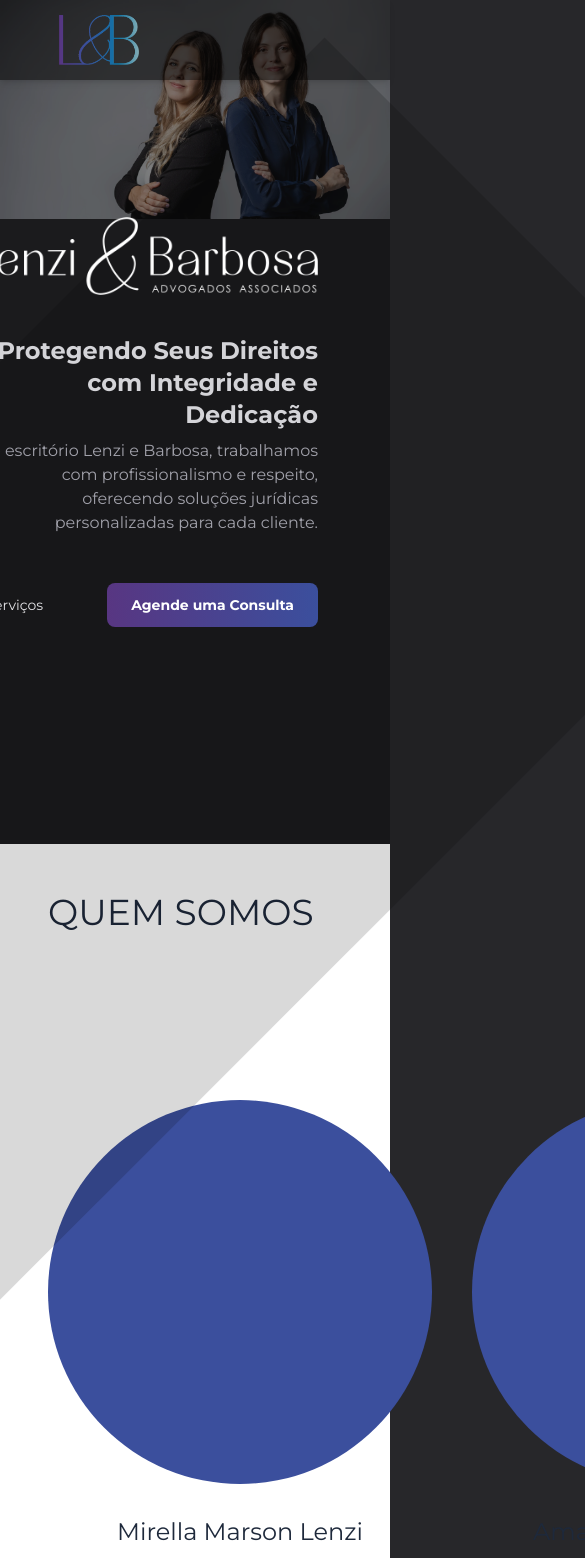
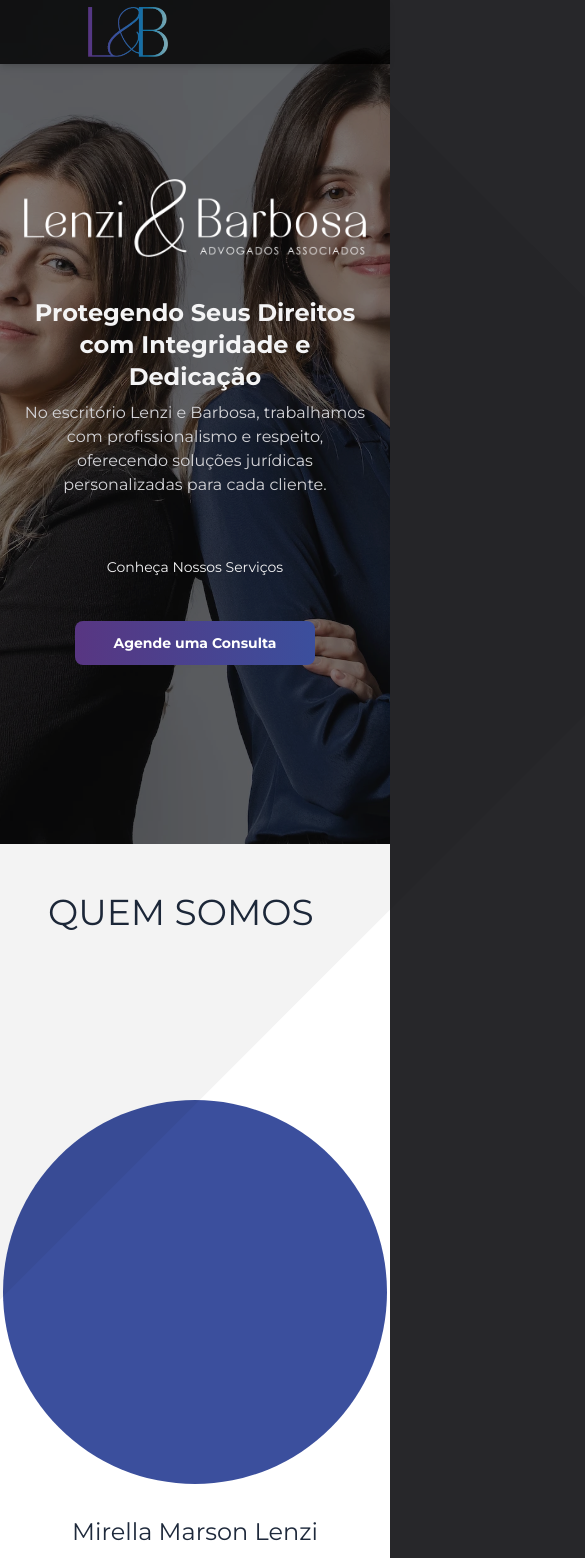
Before and after one commit to pedrinhopagan/lp-lenzi-barbosa, a Next.js app: page / in a window 390 px wide. Shown: the top 1558 px of the page, 585 px wide, since content can reach past the window. Built offline with nearby package versions, Linux system fonts and the light colour scheme.

Commit message:
fixes responsividade

```diff
--- a/components/_ui/Navbar.tsx
+++ b/components/_ui/Navbar.tsx
@@ -19,33 +19,17 @@
 
 export function Navbar() {
 	const [toggle, setToggle] = useState(false);
-	const [prevScrollPos, setPrevScrollPos] = useState(0);
-	const [isDarkMode, setIsDarkMode] = useState(true);
+
 	const router = useRouter();
 
 	const handleLinkClick = (id: string) => {
 		router.push(`/#${id}`);
 	};
 
-	// biome-ignore lint/correctness/useExhaustiveDependencies: <explanation>
-	useEffect(() => {
-		if (window.scrollY > 0) {
-			setPrevScrollPos(1);
-		}
-
-		const handleScroll = () => {
-			const currentScrollPos = window.scrollY;
-
-			setPrevScrollPos(currentScrollPos);
-		};
-		window.addEventListener("scroll", handleScroll);
-		return () => window.removeEventListener("scroll", handleScroll);
-	}, [prevScrollPos]);
-
 	return (
-		<div className="fixed left-0 z-20 h-20 w-screen shadow-md transition-all duration-300 lg:block lg:h-24">
+		<div className="fixed left-0 z-20 h-16 w-screen shadow-md transition-all duration-300 lg:block">
 			<nav className="flex h-full w-full ">
-				<div className="z-40 flex h-full w-full items-center justify-around gap-2 bg-[#00000080] px-6 text-base-title transition-all duration-300">
+				<div className="z-40 flex h-full w-full items-center justify-around gap-2 bg-[#000000CC] px-6 text-base-title transition-all duration-300">
 					<div className="h-12 gap-1 lg:w-[240px]">
 						<Link
 							href="/"
@@ -64,7 +48,7 @@
 							{navLinks.map((item, i) => (
 								<li
 									key={item.id}
-									className="border-b-2 border-t-2 border-transparent text-zinc-100 transition-all duration-300 hover:border-b-primary"
+									className="border-b-2 border-t-2 border-transparent text-zinc-100 transition-all duration-300 hover:border-b-primary cursor-pointer"
 								>
 									<>
 										<LinkNavigation id={item.id}>{item.name}</LinkNavigation>
@@ -73,63 +57,6 @@
 							))}
 						</ul>
 					</div>
-
-					{/* Mobile */}
-					<div
-						className={`${
-							prevScrollPos === 0 ? "text-white" : "text-base-title"
-						}
-            } lg:hidden`}
-					>
-						{/* Hamburguer & X icon */}
-						<button
-							type="button"
-							onClick={() => {
-								setToggle(!toggle);
-							}}
-						>
-							<div className="flex flex-col gap-2.5 transition-all duration-300">
-								<span
-									className={`${toggle ? "rotate-45 " : "w-[30px]"} h-0.5 w-[34.5px] origin-top-left bg-base-title
-                transition-all duration-300 `}
-								/>
-								<span
-									className={`${
-										toggle ? "w-0" : "w-[34.5px]"
-									} h-0.5 bg-base-title transition-all duration-300 `}
-								/>
-								<span
-									className={`${
-										toggle ? "-rotate-45" : "w-[30px]"
-									} h-0.5 w-[34.5px] origin-bottom-left bg-base-title  transition-all duration-300 `}
-								/>
-							</div>
-						</button>
-					</div>
-				</div>
-				<div
-					className={`${
-						toggle
-							? "top-[79px] shadow-md"
-							: "pointer-events-none -top-[30%] opacity-0 shadow-none"
-					} fixed left-0 right-0 z-10 flex flex-col items-start justify-evenly transition-all duration-300 lg:hidden`}
-				>
-					{/* List */}
-					<ul className="flex-center w-full flex-col gap-3 bg-base-background px-6 pb-6 pt-2 font-main text-xl font-thin text-base-title transition-all duration-300">
-						{navLinks.map((item, i) => (
-							<li key={item.id} className="">
-								<Link
-									onClick={() => {
-										setToggle(false);
-										handleLinkClick(item.id);
-									}}
-									href="#"
-								>
-									{item.name}
-								</Link>
-							</li>
-						))}
-					</ul>
 				</div>
 			</nav>
 		</div>
--- a/components/pages/home/-components/About/AboutContent.tsx
+++ b/components/pages/home/-components/About/AboutContent.tsx
@@ -14,7 +14,7 @@
 				</div>
 
 				{/* Images */}
-				<div className="flex justify-evenly gap-10 pt-32">
+				<div className="flex flex-col lg:flex-row justify-evenly gap-10 pt-32">
 					{/* Mirella */}
 					<div className="flex flex-col gap-8 items-center justify-center">
 						{/* Image */}
@@ -23,7 +23,9 @@
 						{/* Name */}
 						<div className="flex flex-col items-center gap-2">
 							<Title className="text-2xl">Mirella Marson Lenzi</Title>
-							<Text>Especialista em Direito Penal e Processo Penal</Text>
+							<Text className="text-center">
+								Especialista em Direito Penal e Processo Penal
+							</Text>
 							<Button variant="ghost">Conheça Mais</Button>
 						</div>
 					</div>
@@ -37,7 +39,9 @@
 						{/* Name */}
 						<div className="flex flex-col items-center gap-2">
 							<Title className="text-2xl">Amanda Liza Barbosa</Title>
-							<Text>Especialista em Direito Civil e Processo Civil</Text>
+							<Text className="text-center">
+								Especialista em Direito Civil e Processo Civil
+							</Text>
 							<Button variant="ghost">Conheça Mais</Button>
 						</div>
 					</div>
--- a/components/pages/home/-components/Hero/HeroBg.tsx
+++ b/components/pages/home/-components/Hero/HeroBg.tsx
@@ -7,10 +7,10 @@
 			<Image
 				src={images.heroImage}
 				alt="Hero"
-				className="object-cover absolute left-0 right-0 w-full max-h-screen"
+				className="object-cover object-[61%] h-full absolute left-0 right-0 w-full max-h-screen"
 			/>
-			<div className="absolute left-0 h-full w-full bg-[#00000060] transition-all duration-300" />
-			<div className="absolute pointer-events-none h-[220%] w-[170%] bg-[#00000030] transition-all duration-300 rotate-45 -left-[110%]" />
+			<div className="absolute left-0 h-full w-full bg-[#00000060] transition-all duration-300 lg:hidden" />
+			<div className="absolute pointer-events-none h-[220%] w-[170%] bg-[#00000010] transition-all duration-300 rotate-45 -left-[110%]" />
 		</div>
 	);
 }
--- a/components/pages/home/-components/Hero/HeroContent.tsx
+++ b/components/pages/home/-components/Hero/HeroContent.tsx
@@ -8,21 +8,21 @@
 
 export function HeroContent() {
 	return (
-		<Container className="absolute top-1/2 -translate-y-1/2 z-20">
+		<Container className="absolute top-1/2 -translate-y-1/2">
 			<div className="relative w-full h-[900px] flex items-center">
-				<div className="flex flex-col justify-center items-end gap-12 w-full max-w-[470px] -translate-x-12">
+				<div className="flex flex-col justify-center items-center lg:items-end gap-12 w-full max-w-[470px] lg:-translate-x-12">
 					<div className="flex flex-col gap-10">
 						<Image
-							className="w-full brightness-0 invert"
+							className="w-full brightness-0 invert lg:invert-0"
 							alt="Logo Lenzi e Barbosa advocacia"
 							src={images.heroLogoLightBlue}
 						/>
 
-						<div className="flex flex-col gap-2 text-end">
-							<Title className="text-zinc-300 text-2xl font-semibold">
+						<div className="flex flex-col gap-2 text-center lg:text-end">
+							<Title className="text-zinc-100 lg:text-zinc-800 text-2xl font-semibold">
 								Protegendo Seus Direitos com Integridade e Dedicação
 							</Title>
-							<Text className="text-zinc-400 text-md">
+							<Text className="text-zinc-300 lg:text-zinc-700 text-md">
 								No escritório Lenzi e Barbosa, trabalhamos com profissionalismo
 								e respeito, oferecendo soluções jurídicas personalizadas para
 								cada cliente.
@@ -30,11 +30,12 @@
 						</div>
 					</div>
 
-					<div className="flex gap-8">
+					{/* Buttons */}
+					<div className="flex flex-col lg:flex-row gap-8">
 						<Button
 							size="lg"
 							variant="ghost"
-							className="border-zinc- text-zinc-200"
+							className="text-zinc-100 lg:text-zinc-800"
 						>
 							Conheça Nossos Serviços
 						</Button>
```
